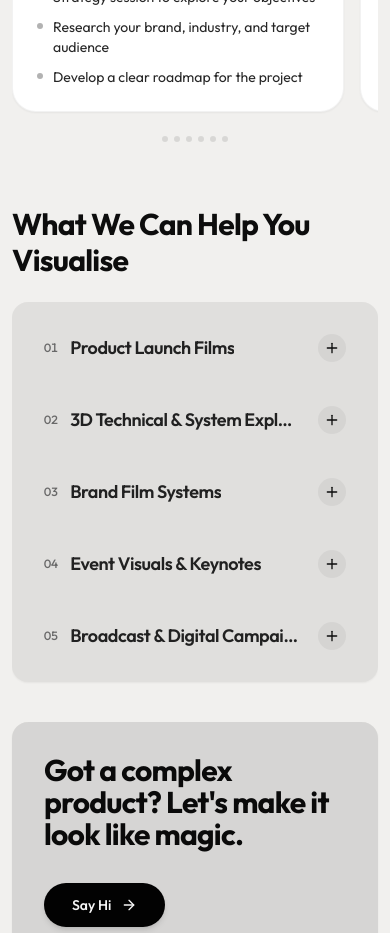
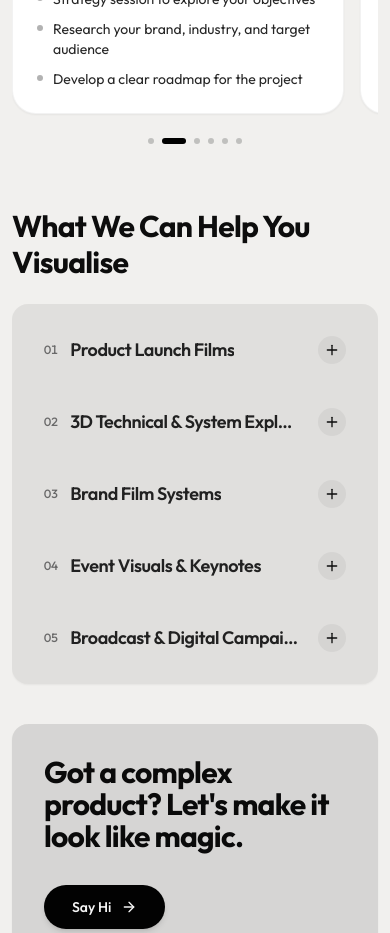
Before and after one commit to pixelgridstudios/PGS-Website-v1, a React (Vite) app: page / in a window 390 px wide. Shown: the part 3340-4273 px from the top of the page. Built offline with nearby package versions, Linux system fonts and the light colour scheme.

Commit message:
Standardize all mobile card carousels (TimelineTrack, ApproachSlider, Services) to use an interactive, animated 'travelling' dot indicator (wide active dot, small inactive dots) that supports direct click navigation and syncs with scroll state

```diff
--- a/src/components/ApproachSlider.tsx
+++ b/src/components/ApproachSlider.tsx
@@ -273,11 +273,11 @@ export const ApproachSlider: React.FC = () => {
                      carouselRef.current.scrollTo({ left: cardWidth * i, behavior: 'smooth' });
                    }
                 }}
-                className={`h-1 rounded-full transition-all duration-300 ${
-                  activeIndex === i
-                    ? "w-8 bg-brand-foreground"
-                    : "w-8 bg-black/20 dark:bg-white/20 hover:bg-black/40 dark:hover:bg-white/40"
-                }`}
+                className={`h-1.5 rounded-full transition-all duration-300 ${
+                    activeIndex === i
+                      ? "w-6 bg-brand-foreground"
+                      : "w-1.5 bg-black/20 dark:bg-white/20 hover:bg-black/40 dark:hover:bg-white/40 cursor-pointer"
+                  }`}
                 aria-label={`Go to slide ${i + 1}`}
               />
             ))}
--- a/src/components/TimelineTrack.tsx
+++ b/src/components/TimelineTrack.tsx
@@ -186,6 +186,17 @@ export const TimelineTrack: React.FC = () => {
     }
     lastMouseXRef.current = e.pageX;
     lastTimeRef.current = now;
+  };
+
+
+  const handleScroll = (e: React.UIEvent<HTMLDivElement>) => {
+    const scrollLeft = e.currentTarget.scrollLeft;
+    const cardWidth = (e.currentTarget.children[0] as HTMLElement).offsetWidth + 16;
+    const newIndex = Math.round(scrollLeft / cardWidth);
+    if (newIndex !== activeStep && newIndex >= 0 && newIndex < pipelineSteps.length) {
+      setActiveStep(newIndex);
+      activeStepRef.current = newIndex;
+    }
   };
 
   const playheadRef = useRef<HTMLDivElement>(null);
@@ -712,12 +723,27 @@ export const TimelineTrack: React.FC = () => {
             ))}
           </div>
 
-          {/* Visual swipe hint */}
-          <div className="flex justify-center items-center gap-1.5 -mt-2 mb-4">
-            {pipelineSteps.map((_, i) => (
-              <div key={i} className="h-1.5 w-1.5 rounded-full bg-black/10 dark:bg-white/10" />
-            ))}
-          </div>
+          {/* Visual swipe hint / Dot Indicators */}
+            <div className="flex justify-center items-center gap-2 -mt-2 mb-4">
+              {pipelineSteps.map((_, i) => (
+                <button
+                  key={i}
+                  type="button"
+                  onClick={() => {
+                     if (carouselRef.current) {
+                       const cardWidth = (carouselRef.current.children[0] as HTMLElement).offsetWidth + 16;
+                       carouselRef.current.scrollTo({ left: cardWidth * i, behavior: 'smooth' });
+                     }
+                  }}
+                  className={`h-1.5 rounded-full transition-all duration-300 ${
+                    activeStep === i
+                      ? "w-6 bg-black dark:bg-white"
+                      : "w-1.5 bg-black/20 dark:bg-white/20 hover:bg-black/40 dark:hover:bg-white/40 cursor-pointer"
+                  }`}
+                  aria-label={`Go to step ${i + 1}`}
+                />
+              ))}
+            </div>
         </div>
 
     </section>
--- a/src/pages/About.tsx
+++ b/src/pages/About.tsx
@@ -342,11 +342,11 @@ export const About: React.FC = () => {
                      carouselRef.current.scrollTo({ left: cardWidth * i, behavior: 'smooth' });
                    }
                 }}
-                className={`h-1 rounded-full transition-all duration-300 ${
-                  activeIndex === i
-                    ? "w-8 bg-brand-foreground"
-                    : "w-8 bg-black/20 dark:bg-white/20 hover:bg-black/40 dark:hover:bg-white/40"
-                }`}
+                className={`h-1.5 rounded-full transition-all duration-300 ${
+                    activeIndex === i
+                      ? "w-6 bg-brand-foreground"
+                      : "w-1.5 bg-black/20 dark:bg-white/20 hover:bg-black/40 dark:hover:bg-white/40 cursor-pointer"
+                  }`}
                 aria-label={`Go to slide ${i + 1}`}
               />
             ))}
```
